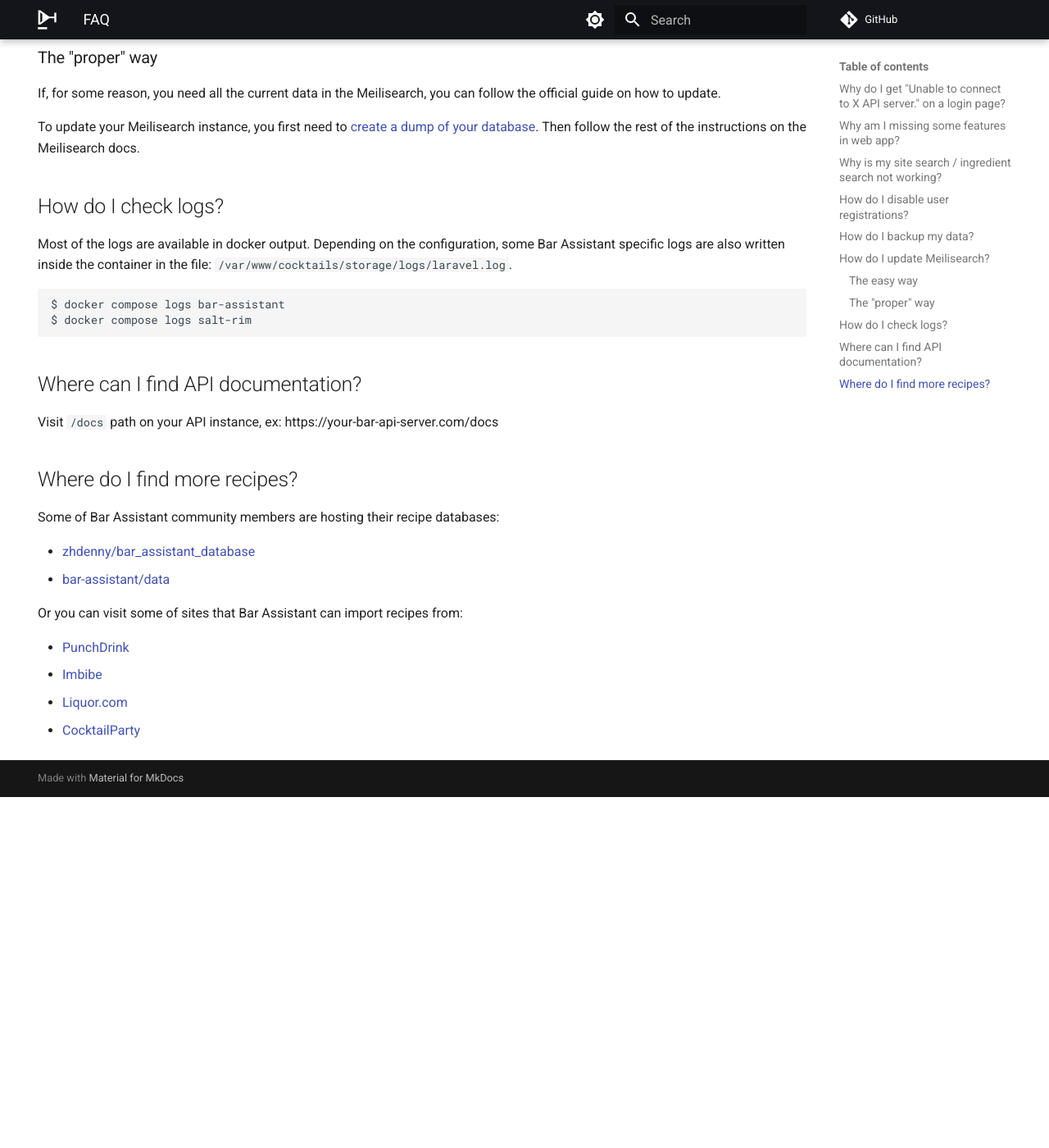
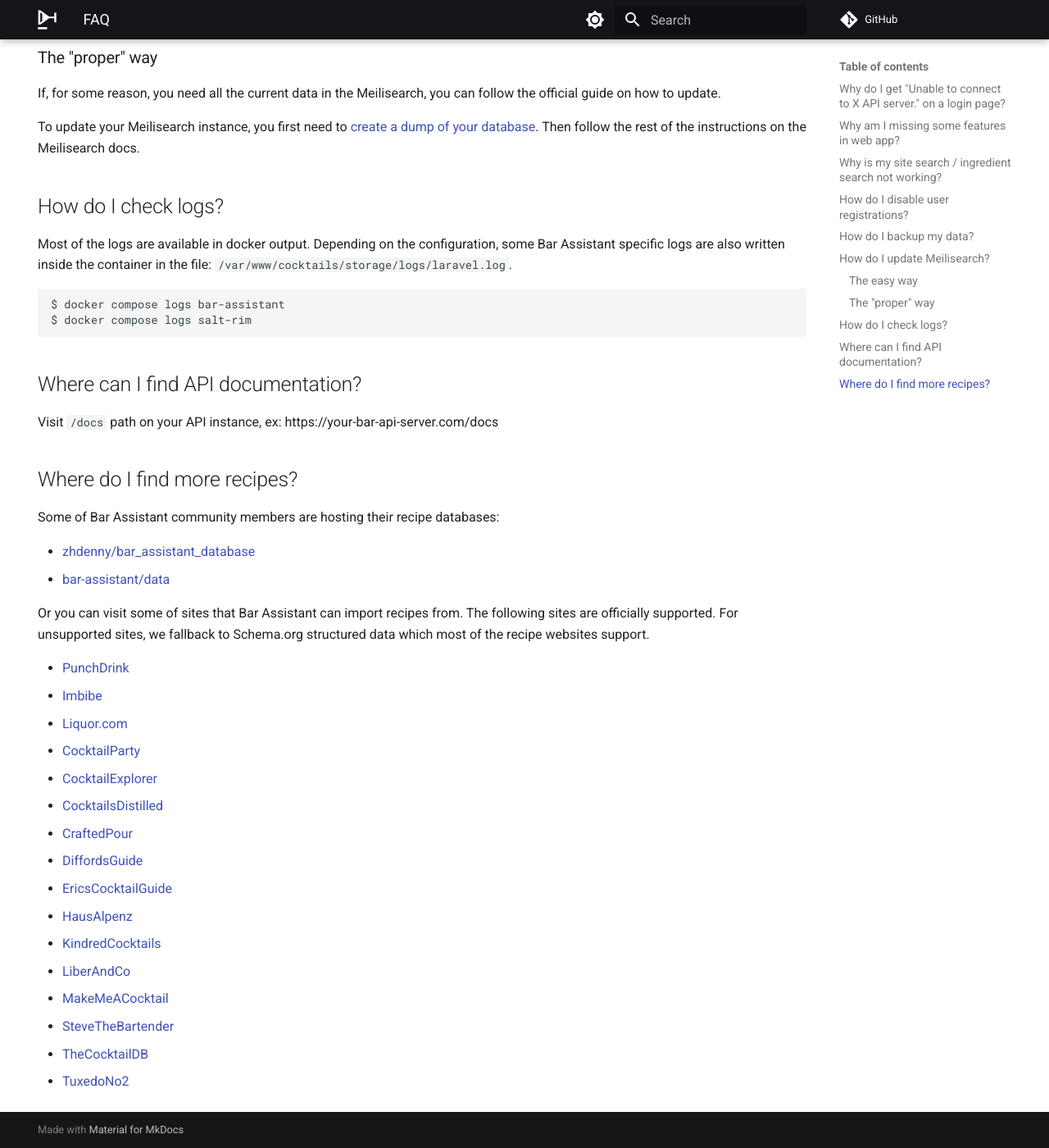
Before and after one commit to bar-assistant/docs, an MkDocs documentation site: the page built from docs/faq.md, in a window 1280 px wide and 1400 px high, scrolled down 2090 px. Shown: the whole window at 82% size. Built offline with MkDocs 1.6.1 and Material for MkDocs 9.7.7, drawn with Linux system fonts in a browser that asks for light colours; comment, search, counter and statistics services are not loaded; before the commit the page ends 3062 px from its top, so only the background shows below that.

Commit message:
Add more import info

```diff
--- a/docs/faq.md
+++ b/docs/faq.md
@@ -105,9 +105,21 @@
 - [zhdenny/bar_assistant_database](https://github.com/zhdenny/bar_assistant_database)
 - [bar-assistant/data](https://github.com/bar-assistant/data)
 
-Or you can visit some of sites that Bar Assistant can import recipes from:
+Or you can visit some of sites that Bar Assistant can import recipes from. The following sites are officially supported. For unsupported sites, we fallback to Schema.org structured data which most of the recipe websites support.
 
 - [PunchDrink](https://punchdrink.com/)
 - [Imbibe](https://imbibemagazine.com/)
 - [Liquor.com](https://www.liquor.com/)
 - [CocktailParty](https://cocktailpartyapp.com/)
+- [CocktailExplorer](https://www.cocktailexplorer.co/)
+- [CocktailsDistilled](https://cocktailsdistilled.com)
+- [CraftedPour](https://craftedpour.com)
+- [DiffordsGuide](https://www.diffordsguide.com)
+- [EricsCocktailGuide](https://www.ericscocktailguide.com)
+- [HausAlpenz](https://alpenz.com)
+- [KindredCocktails](https://kindredcocktails.com)
+- [LiberAndCo](https://www.liberandcompany.com)
+- [MakeMeACocktail](https://makemeacocktail.com)
+- [SteveTheBartender](https://stevethebartender.com)
+- [TheCocktailDB](https://www.thecocktaildb.com)
+- [TuxedoNo2](https://tuxedono2.com)
```
